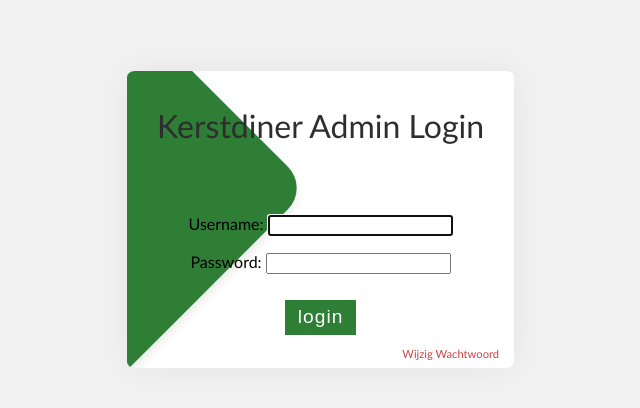
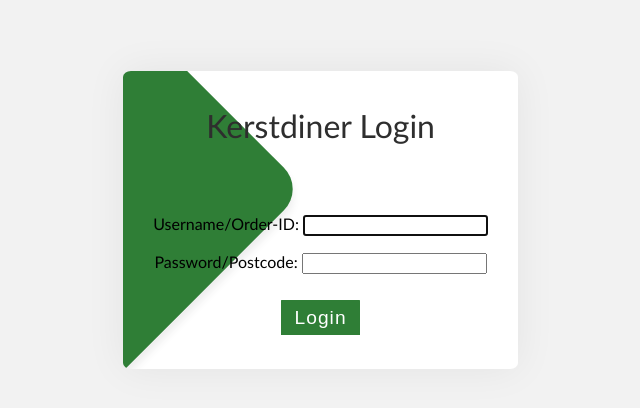
Before and after one commit to milovanpinxteren/HEFS_2.0, a Django app: page /login in a window 1280 px wide. Shown: the top 408 px of the page, without its empty margins (321-961 px from the left). Run offline with Django 4.2, Linux system fonts and the light colour scheme; some libraries are stand-ins or nearby versions.

Commit message:
feat: add login for customer

```diff
--- a/djangoProject/urls.py
+++ b/djangoProject/urls.py
@@ -18,6 +18,7 @@ from django.conf.urls.static import static
 from django.contrib import admin
 from django.urls import path, include
 
+from hefs.forms import CustomAuthenticationForm
 from hefs.views.auth_views import CustomLoginView, LogoutView, ChangePasswordView
 from . import views
 
@@ -25,7 +26,7 @@ urlpatterns = [
                   path('', views.index, name='index'),
                   path('hefs/', include('hefs.urls')),
                   path('admin/', admin.site.urls),
-                  path('login', CustomLoginView.as_view(template_name='login.html'), name='login'),
+                  path('login', CustomLoginView.as_view(template_name='login.html', authentication_form=CustomAuthenticationForm), name='login'),
                   path('logout', LogoutView.as_view(), name='logout'),
                   path('show_change_password_page', ChangePasswordView.as_view(), name='show_change_password_page'),
                   path('change_password', ChangePasswordView.as_view(), name='change_password'),
--- a/hefs/forms.py
+++ b/hefs/forms.py
@@ -3,9 +3,20 @@ from django.forms import DateInput
 from functools import partial
 
 from hefs.models import HalfproductenIngredienten, ProductenHalfproducts
+from django.contrib.auth.forms import AuthenticationForm
 
 DateInput = partial(forms.DateInput, {'class': 'datepicker'})
 
+
+class CustomAuthenticationForm(AuthenticationForm):
+    username = forms.CharField(
+        label='Username/Order-ID',  # Custom label
+        widget=forms.TextInput(attrs={'autofocus': True})
+    )
+    password = forms.CharField(
+        label='Password/Postcode',  # Custom label
+        widget=forms.PasswordInput
+    )
 
 class PickbonnenForm(forms.Form):
     begindatum = forms.DateField(widget=DateInput(), required=False)
--- a/templates/login.html
+++ b/templates/login.html
@@ -17,20 +17,16 @@
 <div class="page-container">
     <div class="form-div">
         <form class="login-form form_main" role="form" method="POST">
-            <p class="heading">Kerstdiner Admin Login</p>
+            <p class="heading">Kerstdiner Login</p>
             <h4 style="z-index: 1000">{{ message }}</h4>
             {% csrf_token %}
             <div class="login-form-contents">
                 {{ form.as_p }}
             </div>
-            <button class="login-button" role="button">{% trans 'login' %}</button>
-{#            <div class="language-picker-div">#}
-{#                {% include 'components/language_picker.html' %}#}
-{#            </div>#}
-            <a class="forgotLink" href="{% url 'show_change_password_page' %}">Wijzig Wachtwoord</a>
+            <button class="login-button" role="button">Login</button>
+{#            <a class="forgotLink" href="{% url 'show_change_password_page' %}">Wijzig Wachtwoord</a>#}
         </form>
     </div>
-{#    {% include 'components/footer.html' %}#}
 </div>
 </body>
 </html>
```
Also changed, not shown: hefs/apis/kerstdiner2024api.py (+40 -37 lines).
